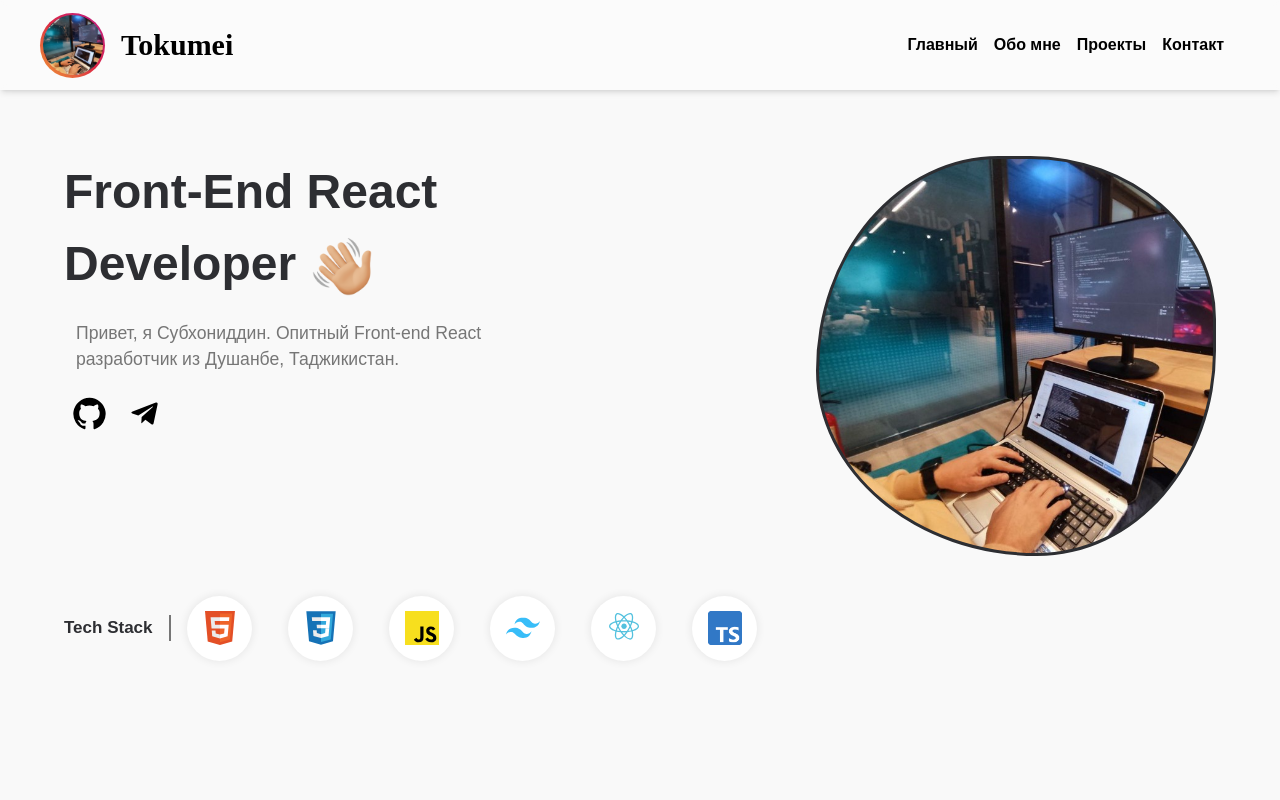
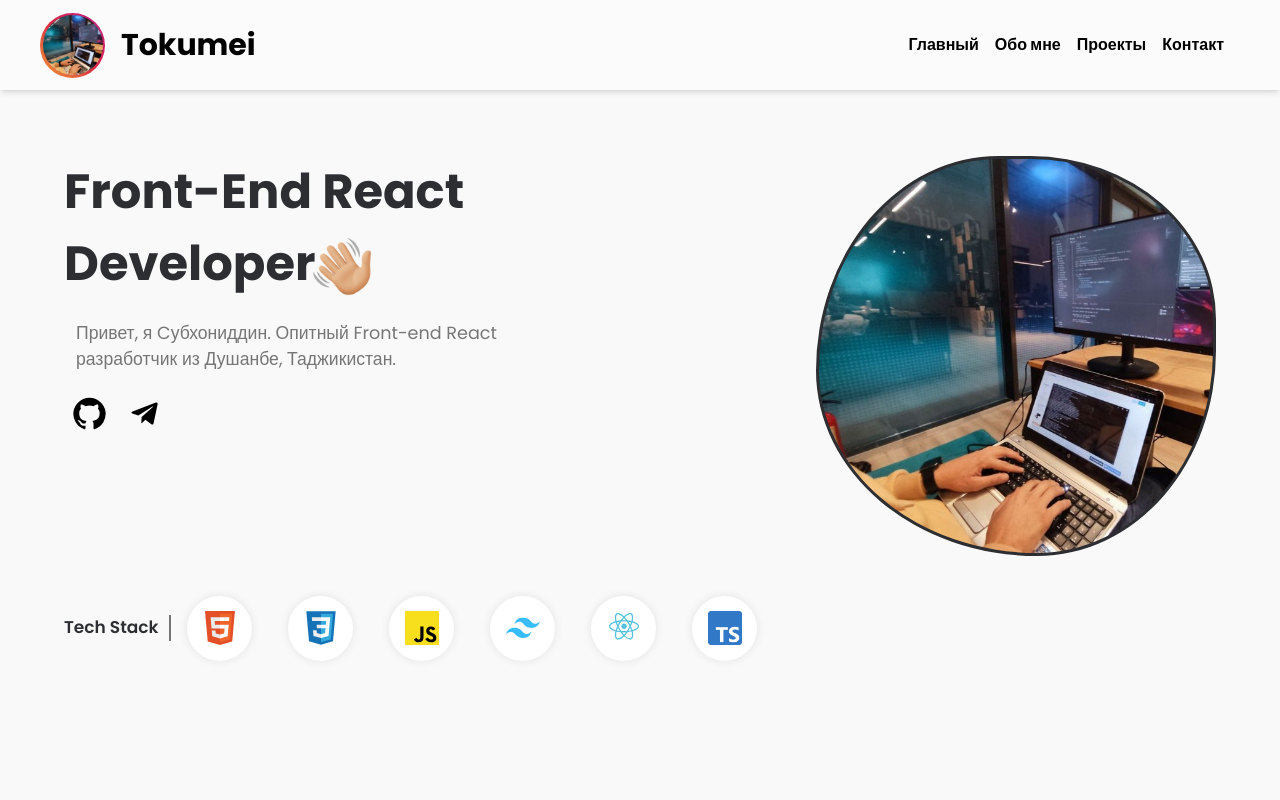
Before and after one commit to dev-tokumei/Tokumeidev, a React (Create React App) app: page / in a window 1280 px wide. Shown: the top 800 px of the page. Built offline with nearby package versions, Linux system fonts and the light colour scheme.

Commit message:
add google fonts

```diff
--- a/public/index.html
+++ b/public/index.html
@@ -9,6 +9,18 @@
       content="Web site created using create-react-app"
     />
     <link rel="shortcut icon" href="favicon.ico" type="image/x-icon" />
+    <link rel="preconnect" href="https://fonts.googleapis.com" />
+    <link rel="preconnect" href="https://fonts.gstatic.com" crossorigin />
+    <link
+      href="https://fonts.googleapis.com/css2?family=Poppins:wght@400;500;600;700&display=swap"
+      rel="stylesheet"
+    />
+    <link rel="preconnect" href="https://fonts.googleapis.com" />
+    <link rel="preconnect" href="https://fonts.gstatic.com" crossorigin />
+    <link
+      href="https://fonts.googleapis.com/css2?family=Mulish:wght@400;500&display=swap"
+      rel="stylesheet"
+    />
     <title>Tokumei | Front-End Developer</title>
   </head>
   <body>
--- a/src/index.css
+++ b/src/index.css
@@ -6,6 +6,11 @@
   margin: 0;
   padding: 0;
 }
+
+html {
+  scroll-behavior: smooth;
+}
+
 body {
   font-family: Poppins, sans-serif;
 }
```
